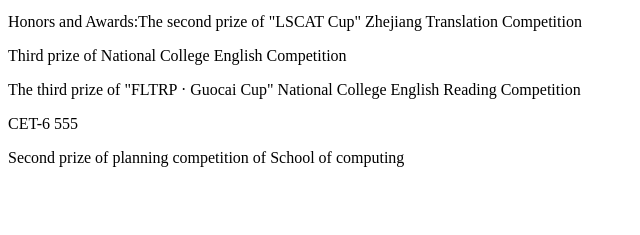
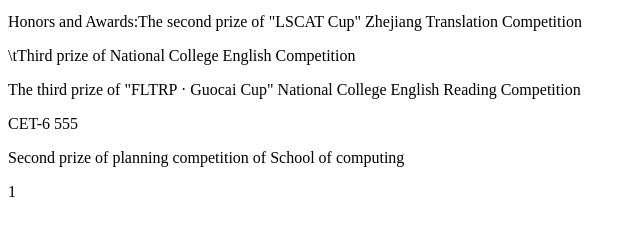
Before and after one commit to cccccccX/cccccccX.github.io, a plain HTML site: page index.html in a window 1280 px wide. Shown: the part 201-436 px from the top of the page, 0-640 px from the left. Drawn offline with Linux system fonts and the light colour scheme.

Commit message:
Update index.html

```diff
--- a/index.html
+++ b/index.html
@@ -6,7 +6,8 @@
    definetly I will devote my precious four years of college to study,Preparing myself for the upcoming challenge.<p>
 <p>Identities:a person in charge of student union<p>
 <p>Honors and Awards:The second prize of "LSCAT Cup" Zhejiang Translation Competition<p>
-<p>                  Third prize of National College English Competition<p>
+<p>\tThird prize of National College English Competition<p>
 <p>                  The third prize of "FLTRP · Guocai Cup" National College English Reading Competition<p>
 <p>                  CET-6 555<p>
 <p>                  Second prize of planning competition of School of computing<p>
+   <p>1<p>
```
